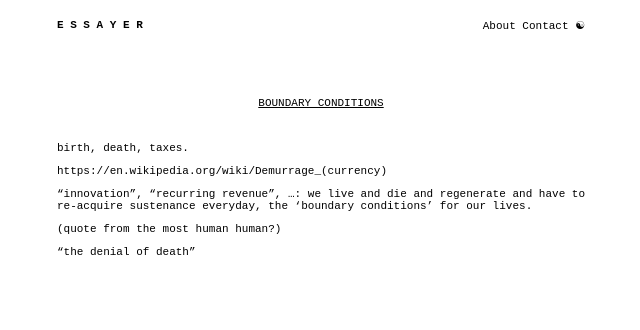
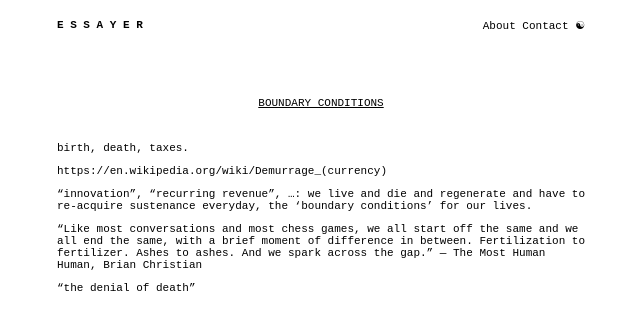
Before and after one commit to joseph-long/essayer, a Jekyll site: the page built from _posts/2020-05-11-boundary-conditions.md, in a window 1280 px wide. Shown: the top 330 px of the page, without its empty margins (319-959 px from the left). Built offline with Jekyll 4.4.1, drawn with Linux system fonts in a browser that asks for light colours; some web fonts are replaced.

Commit message:
add MHH quote

```diff
--- a/_posts/2020-05-11-boundary-conditions.md
+++ b/_posts/2020-05-11-boundary-conditions.md
@@ -10,6 +10,9 @@ https://en.wikipedia.org/wiki/Demurrage_(currency)
 "innovation", "recurring revenue", ...: we live and die and regenerate and have
 to re-acquire sustenance everyday, the 'boundary conditions' for our lives.
 
-(quote from the most human human?)
+“Like most conversations and most chess games, we all start off the same and we
+all end the same, with a brief moment of difference in between. Fertilization
+to fertilizer. Ashes to ashes. And we spark across the gap.” — The Most Human
+Human, Brian Christian
 
 "the denial of death"
```
